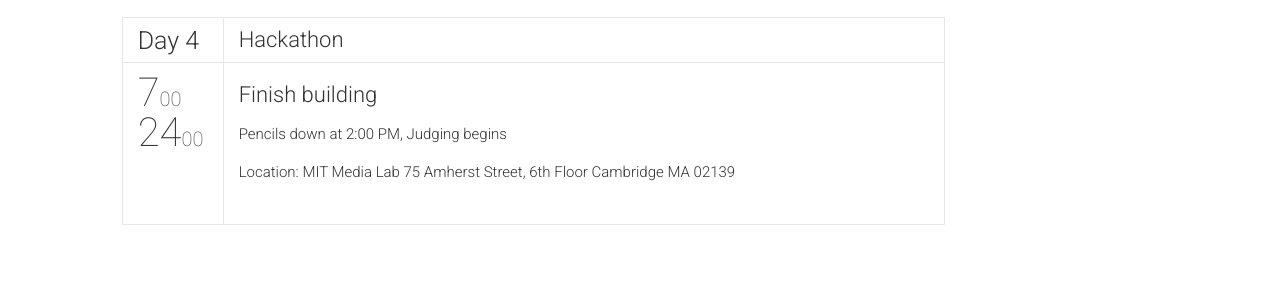
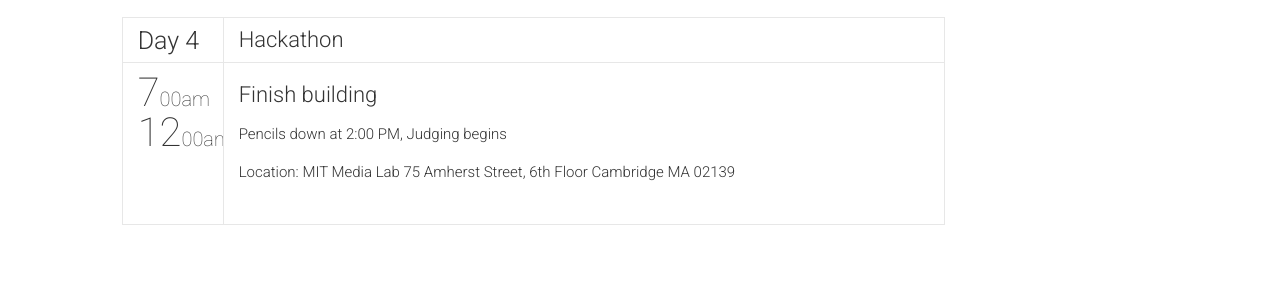
Before and after one commit to GDEED/RV_Root, a Jekyll site: the page built from schedule.html, in a window 1280 px wide and 900 px high, scrolled down 1694 px. Shown: the part 172-457 px from the top of the window. Built offline with Jekyll 4.4.1, drawn with Linux system fonts in a browser that asks for light colours; nearby versions of some CDN libraries; comment, search, counter and statistics services are not loaded.

Commit message:
missing time of day

```diff
--- a/_data/schedule.yml
+++ b/_data/schedule.yml
@@ -43,8 +43,8 @@
     - {title: "Hackathon", color: "#90be4e"}
   timeslots:
     - {
-    	startTime: "7:00",
-    	endTime: "24:00",
+    	startTime: "7:00am",
+    	endTime: "12:00am",
     	sessionIds: [403]
     }
 -
```
